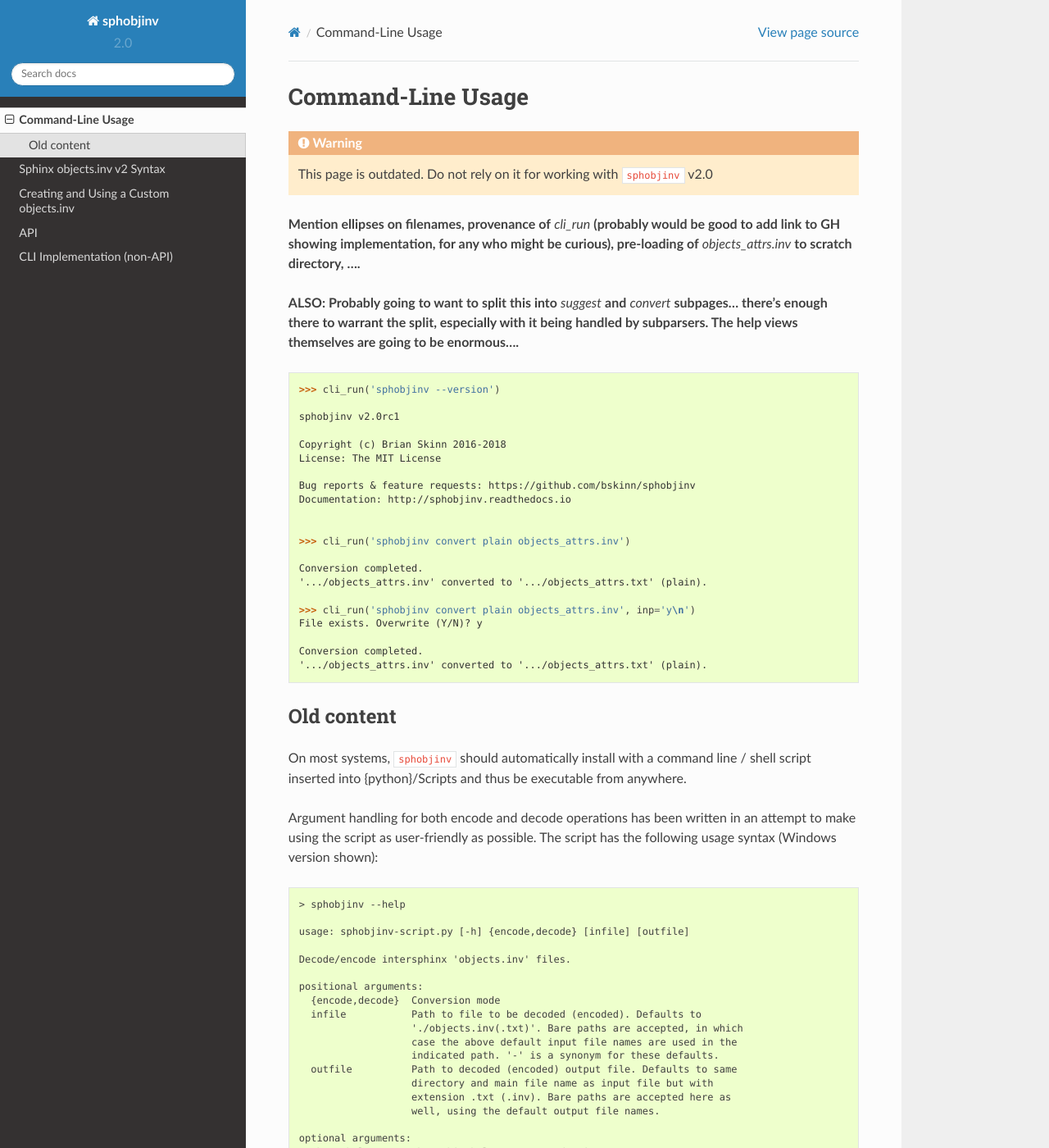
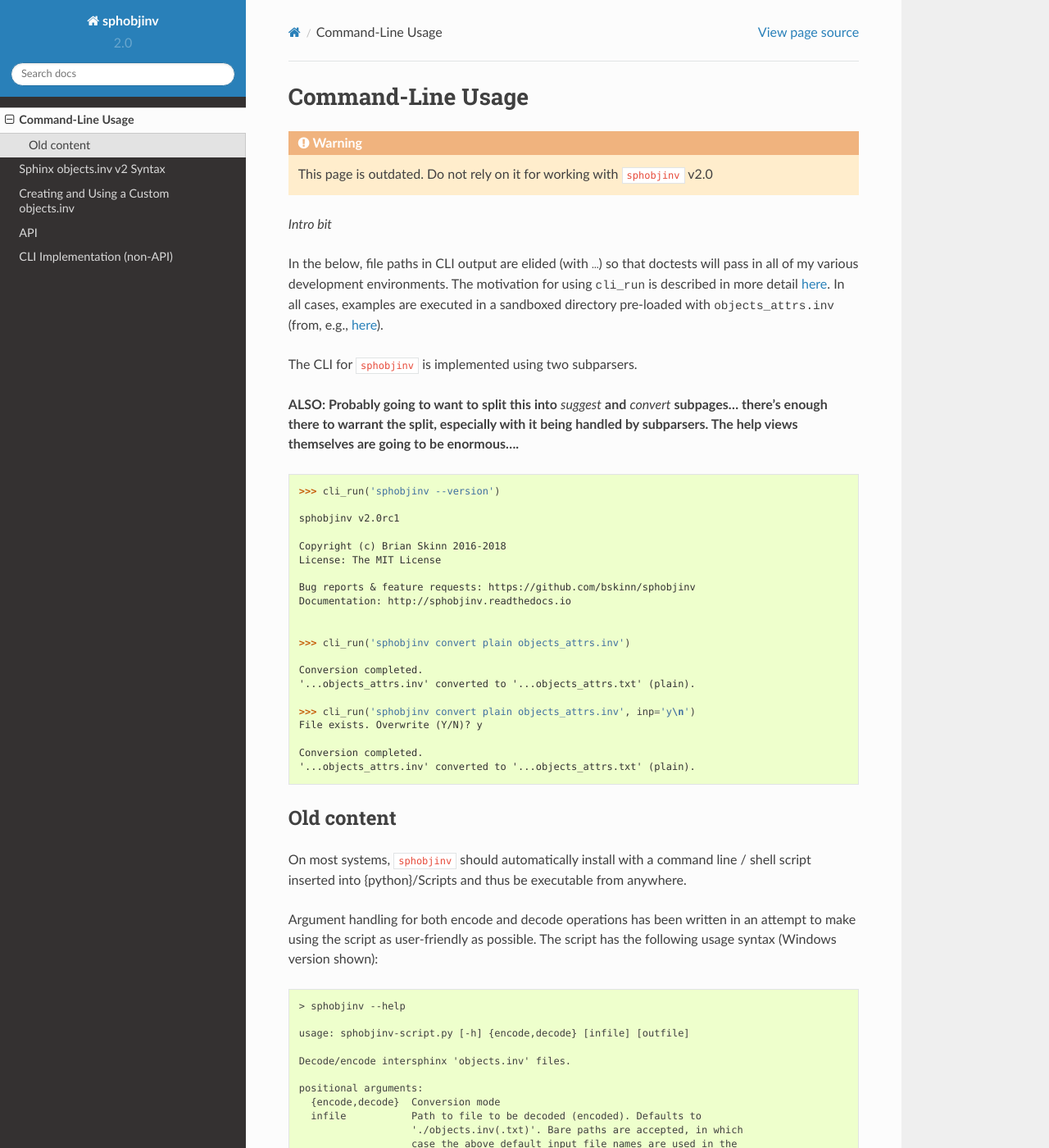
Before and after one commit to bskinn/sphobjinv, a Sphinx documentation site: the page built from doc/source/cmdline.rst, in a window 1280 px wide and 1400 px high. Shown: the whole window at 82% size. Built offline with Sphinx 7.4.7 and the Read the Docs theme 2.0.0, drawn with Linux system fonts in a browser that asks for light colours.

Commit message:
DOC: Start serious drafting on cmdline.rst main
[skip ci]

```diff
--- a/doc/source/cmdline.rst
+++ b/doc/source/cmdline.rst
@@ -8,10 +8,20 @@
     This page is outdated. Do not rely on it for working with
     ``sphobjinv`` v2.0
 
-**Mention ellipses on filenames, provenance of** `cli_run`
-**(probably would be good to add link to GH showing implementation,
-for any who might be curious), pre-loading of** `objects_attrs.inv`
-**to scratch directory, ....**
+*Intro bit*
+
+In the below, file paths in CLI output are elided (with |cour|\ ...\ |/cour|)
+so that doctests will pass in all of my various development environments.
+The motivation for using |cour|\ cli_run\ |/cour| is described in more
+detail `here <https://bskinn.github.io/Testing-CLI-Scripts/>`__.
+In all cases, examples are executed in a sandboxed directory pre-loaded with
+|cour|\ objects_attrs.inv\ |/cour| (from, e.g.,
+`here <https://github.com/bskinn/sphobjinv/blob/master/sphobjinv/test/resource/objects_attrs.inv>`__).
+
+The CLI for ``sphobjinv`` is implemented using two subparsers.
+
+
+
 
 **ALSO: Probably going to want to split this into** `suggest` **and**
 `convert` **subpages... there's enough there to warrant the split,
@@ -34,13 +44,13 @@
     >>> cli_run('sphobjinv convert plain objects_attrs.inv')
     <BLANKLINE>
     Conversion completed.
-    '.../objects_attrs.inv' converted to '.../objects_attrs.txt' (plain).
+    '...objects_attrs.inv' converted to '...objects_attrs.txt' (plain).
     <BLANKLINE>
     >>> cli_run('sphobjinv convert plain objects_attrs.inv', inp='y\n')
     File exists. Overwrite (Y/N)? y
     <BLANKLINE>
     Conversion completed.
-    '.../objects_attrs.inv' converted to '.../objects_attrs.txt' (plain).
+    '...objects_attrs.inv' converted to '...objects_attrs.txt' (plain).
     <BLANKLINE>
 
 
```
